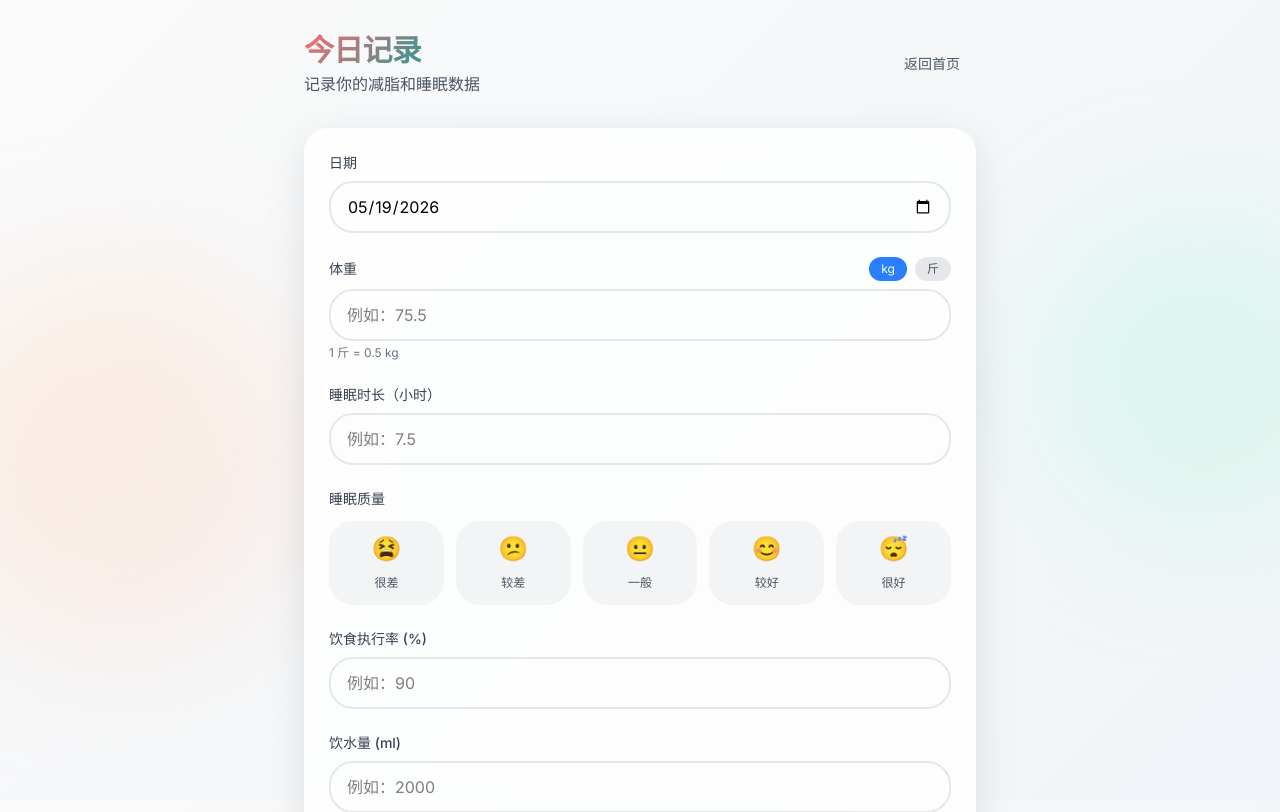
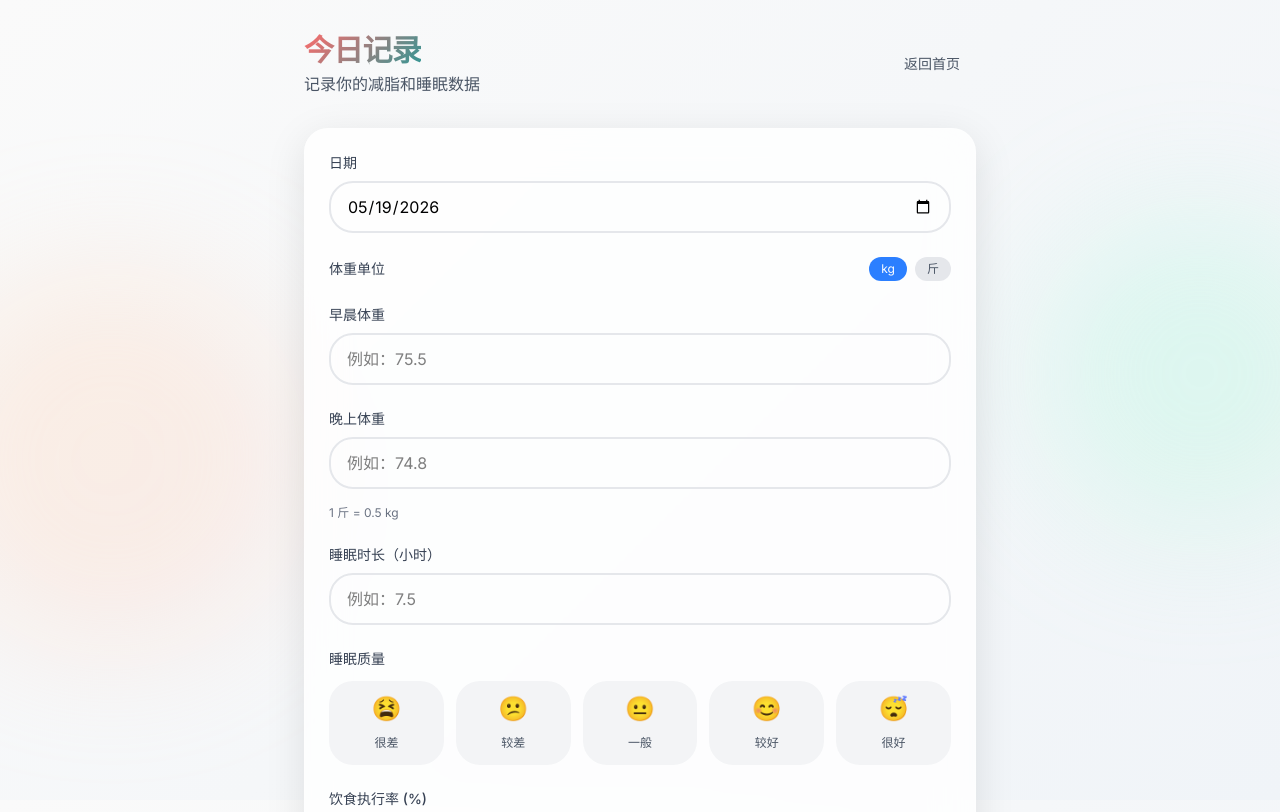
Before and after one commit to LiuJianing2026/sleep-tracker-basic-app, a Next.js app: page /record in a window 1280 px wide. Shown: the top 812 px of the page. Built offline with nearby package versions, Linux system fonts and the light colour scheme; no server answers.

Commit message:
feat: show morning and evening weights in history

```diff
--- a/app/history/page.tsx
+++ b/app/history/page.tsx
@@ -168,10 +168,14 @@ export default function HistoryPage() {
                       </div>
                     </div>
 
-                    <div className="grid grid-cols-2 sm:grid-cols-4 gap-4">
+                    <div className="grid grid-cols-2 sm:grid-cols-5 gap-4">
                       <div className="bg-gradient-to-br from-orange-50 to-red-50 dark:from-orange-900/20 dark:to-red-900/20 rounded-2xl p-3">
-                        <p className="text-xs text-gray-500 dark:text-gray-400 mb-1">体重</p>
-                        <p className="text-lg font-bold text-orange-500">{record.weight} <span className="text-sm text-gray-500">kg</span></p>
+                        <p className="text-xs text-gray-500 dark:text-gray-400 mb-1">早晨体重</p>
+                        <p className="text-lg font-bold text-orange-500">{record.morning_weight || '-'} <span className="text-sm text-gray-500">kg</span></p>
+                      </div>
+                      <div className="bg-gradient-to-br from-amber-50 to-yellow-50 dark:from-amber-900/20 dark:to-yellow-900/20 rounded-2xl p-3">
+                        <p className="text-xs text-gray-500 dark:text-gray-400 mb-1">晚上体重</p>
+                        <p className="text-lg font-bold text-amber-500">{record.evening_weight || '-'} <span className="text-sm text-gray-500">kg</span></p>
                       </div>
                       <div className="bg-gradient-to-br from-teal-50 to-green-50 dark:from-teal-900/20 dark:to-green-900/20 rounded-2xl p-3">
                         <p className="text-xs text-gray-500 dark:text-gray-400 mb-1">睡眠</p>
--- a/app/record/page.tsx
+++ b/app/record/page.tsx
@@ -10,6 +10,8 @@ import { supabase } from '@/lib/supabaseClient';
 export default function RecordPage() {
   const [date, setDate] = useState(new Date().toISOString().split('T')[0]);
   const [weight, setWeight] = useState('');
+  const [morningWeight, setMorningWeight] = useState('');
+  const [eveningWeight, setEveningWeight] = useState('');
   const [sleepHours, setSleepHours] = useState('');
   const [sleepQuality, setSleepQuality] = useState('');
   const [dietExecution, setDietExecution] = useState('');
@@ -34,8 +36,8 @@ export default function RecordPage() {
   const validate = () => {
     const newErrors: Record<string, string> = {};
 
-    if (!weight || parseFloat(weight) <= 0 || parseFloat(weight) > 300) {
-      newErrors.weight = '请输入有效的体重（1-300kg）';
+    if (!morningWeight && !eveningWeight) {
+      newErrors.weight = '请至少填写早晨体重或晚上体重';
     }
     if (!sleepHours || parseFloat(sleepHours) < 0 || parseFloat(sleepHours) > 24) {
       newErrors.sleepHours = '请输入有效的睡眠时长（0-24小时）';
@@ -56,6 +58,7 @@ export default function RecordPage() {
 
   const handleSubmit = async (e: React.FormEvent) => {
     e.preventDefault();
+    console.log('开始保存');
 
     if (!validate()) {
       return;
@@ -82,7 +85,11 @@ export default function RecordPage() {
       const recordData = {
         user_id: user.id,
         record_date: date,
-        weight: weightUnit === 'jin' ? parseFloat(weight) * 0.5 : parseFloat(weight),
+        weight: (morningWeight || eveningWeight)
+          ? (weightUnit === 'jin' ? parseFloat(morningWeight || eveningWeight) * 0.5 : parseFloat(morningWeight || eveningWeight))
+          : null,
+        morning_weight: morningWeight ? (weightUnit === 'jin' ? parseFloat(morningWeight) * 0.5 : parseFloat(morningWeight)) : null,
+        evening_weight: eveningWeight ? (weightUnit === 'jin' ? parseFloat(eveningWeight) * 0.5 : parseFloat(eveningWeight)) : null,
         sleep_hours: parseFloat(sleepHours),
         sleep_quality: parseInt(sleepQuality),
         diet_execution: parseFloat(dietExecution),
@@ -109,6 +116,8 @@ export default function RecordPage() {
       setMessage({ type: 'success', text: '记录保存成功！' });
 
       setWeight('');
+      setMorningWeight('');
+      setEveningWeight('');
       setSleepHours('');
       setSleepQuality('');
       setDietExecution('');
@@ -160,7 +169,7 @@ export default function RecordPage() {
 
             <div>
               <div className="flex items-center justify-between mb-2">
-                <label className="text-sm font-medium text-gray-700 dark:text-gray-300">体重</label>
+                <label className="text-sm font-medium text-gray-700 dark:text-gray-300">体重单位</label>
                 <div className="flex gap-2">
                   <button
                     type="button"
@@ -182,20 +191,35 @@ export default function RecordPage() {
                   </button>
                 </div>
               </div>
+            </div>
+
             <Input
-                label=""
+              label="早晨体重"
               type="number"
               step="0.1"
               placeholder={`例如：${weightUnit === 'kg' ? '75.5' : '151'}`}
-                value={weight}
-                onChange={(e) => setWeight(e.target.value)}
-                error={errors.weight}
-                required
+              value={morningWeight}
+              onChange={(e) => setMorningWeight(e.target.value)}
+              hint={`保存时自动转换为 kg`}
             />
-              <p className="text-xs text-gray-500 dark:text-gray-400 mt-1">
+
+            <Input
+              label="晚上体重"
+              type="number"
+              step="0.1"
+              placeholder={`例如：${weightUnit === 'kg' ? '74.8' : '149.6'}`}
+              value={eveningWeight}
+              onChange={(e) => setEveningWeight(e.target.value)}
+              hint={`保存时自动转换为 kg`}
+            />
+
+            {errors.weight && (
+              <p className="text-sm text-red-500 mt-1">{errors.weight}</p>
+            )}
+
+            <p className="text-xs text-gray-500 dark:text-gray-400 -mt-2">
               {weightUnit === 'kg' ? '1 斤 = 0.5 kg' : '保存时自动转换为 kg'}
             </p>
-            </div>
 
             <Input
               label="睡眠时长（小时）"
```
Lines whose indentation alone changed are shown as unchanged.
